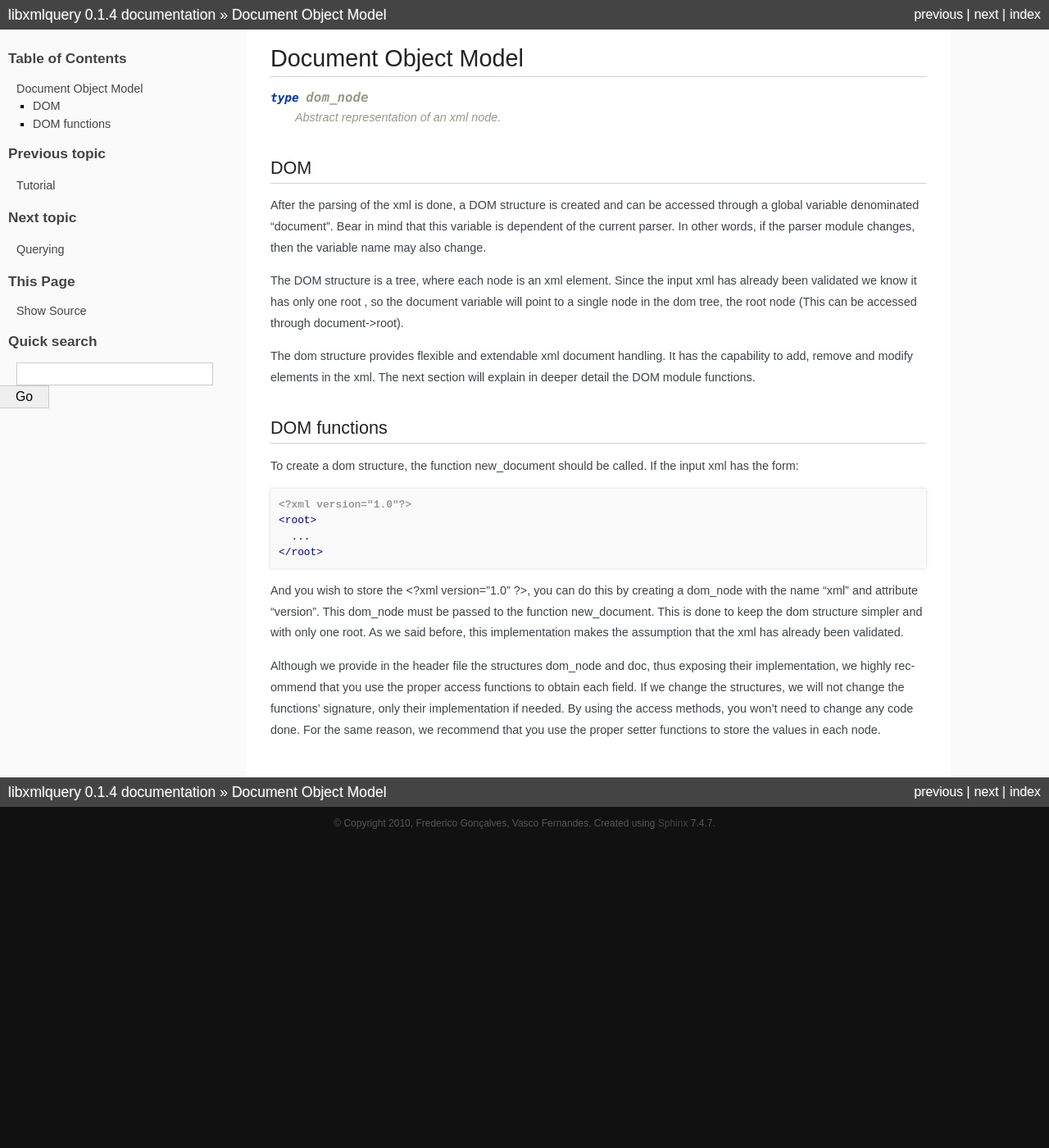
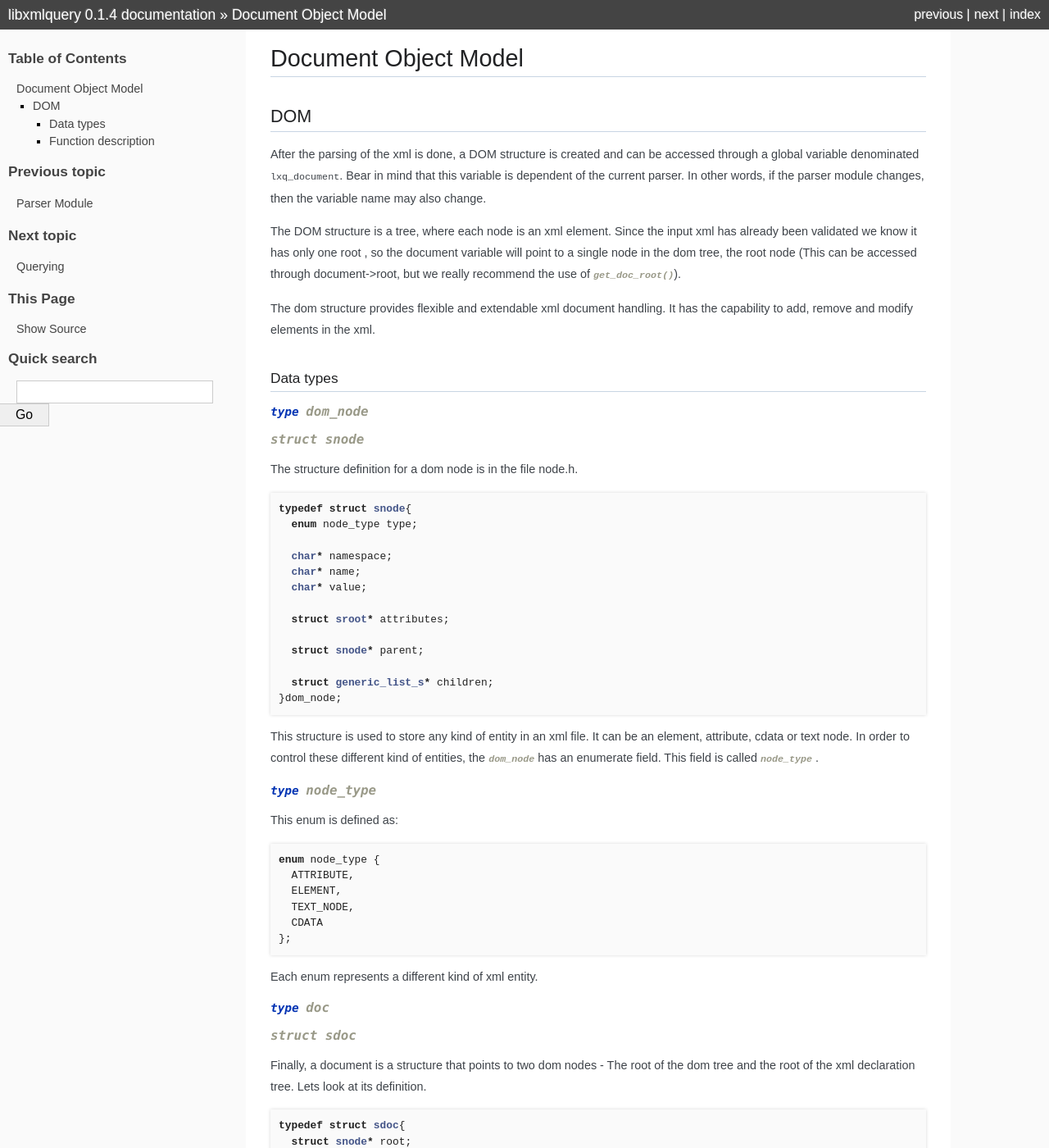
Before and after one commit to nullable/libxmlquery, a Sphinx documentation site: the page built from documentation/dom.rst, in a window 1280 px wide and 1400 px high. Shown: the whole window at 82% size. Built offline with Sphinx 7.4.7, drawn with Linux system fonts in a browser that asks for light colours; pages that are not in the unit, such as notebooks, are missing from menus; some of the changed text lies outside the part shown.

Commit message:
Adicionei documentação sobre o módulo do parser e ainda continuei a do dom. Falta-me terminar a do dom.

```diff
--- a/documentation/dom.rst
+++ b/documentation/dom.rst
@@ -1,16 +1,14 @@
+.. highlight:: c
+
 =====================
 Document Object Model
 =====================
-
-.. c:type:: dom_node
-
-    Abstract representation of an xml node.
 
 DOM
 ---
 
 After the parsing of the xml is done, a DOM structure is created and
-can be accessed through a global variable denominated "document".
+can be accessed through a global variable denominated ``lxq_document``.
 Bear in mind that this variable is dependent of the current parser.
 In other words, if the parser module changes, then the variable name
 may also change.
@@ -18,38 +16,133 @@
 The DOM structure is a tree, where each node is an xml element. Since
 the input xml has already been validated we know it has only one root
 , so the document variable will point to a single node in the dom
-tree, the root node (This can be accessed through document->root).
+tree, the root node (This can be accessed through document->root, but we really recommend the use of :c:func:`get_doc_root`).
 
 The dom structure provides flexible and extendable xml document
 handling. It has the capability to add, remove and modify elements in
-the xml. The next section will explain in deeper detail the DOM
-module functions.
+the xml.
 
-DOM functions
--------------
+Data types
+^^^^^^^^^^
+.. c:type:: dom_node
+.. c:type:: struct snode
 
-To create a dom structure, the function new_document should be
-called. If the input xml has the form:
+The structure definition for a dom node is in the file node.h.
+
+::
+
+  typedef struct snode{
+    enum node_type type;
+
+    char* namespace;
+    char* name;
+    char* value;
+
+    struct sroot* attributes;
+
+    struct snode* parent;
+
+    struct generic_list_s* children;
+  }dom_node;
+
+This structure is used to store any kind of entity in an xml file. It can be an element, attribute, cdata or text node. In order to control these different kind of entities, the :c:type:`dom_node` has an enumerate field. This field is called :c:type:`node_type` .
+
+.. c:type:: node_type
+
+This enum is defined as::
+
+  enum node_type {
+    ATTRIBUTE,
+    ELEMENT,
+    TEXT_NODE,
+    CDATA
+  };
+
+Each enum represents a different kind of xml entity.
+
+.. c:type:: doc
+.. c:type:: struct sdoc
+
+Finally, a document is a structure that points to two dom nodes - The root of the dom tree and the root of the xml declaration tree. Lets look at its definition.
+
+::
+
+  typedef struct sdoc{
+    struct snode* root;
+    struct snode* xml_declaration;
+  }doc;
+
+Suppose we have the following xml file
 
 .. code-block:: xml
 
-    <?xml version="1.0"?>
-    <root>
-      ...
-    </root>
+   <?xml version="1.0" ?>
+   <x>
+     ...
+   </x>
 
-And you wish to store the <?xml version="1.0" ?>, you can do this by
-creating a dom_node with the name "xml" and attribute "version". This
-dom_node must be passed to the function new_document. This is done to
-keep the dom structure simpler and with only one root. As we said
-before, this implementation makes the assumption that the xml has
-already been validated.
+When this xml is parsed, a :c:type:`doc` is created with the field ``xml_declaration`` pointing to a tree that parsed '<?xml version="1.0" ?>' and the ``root`` field pointing to a tree that parsed the rest of the document.
 
-Although we provide in the header file the structures dom_node and
-doc, thus exposing their implementation, we highly recommend that you
-use the proper access functions to obtain each field. If we change
-the structures, we will not change the functions' signature, only
-their implementation if needed. By using the access methods, you
-won't need to change any code done. For the same reason, we recommend
-that you use the proper setter functions to store the values in each
-node.
+Function description
+^^^^^^^^^^^^^^^^^^^^
+.. c:function:: char* set_namespace(dom_node* node, char* namespace)
+
+.. c:function:: char* set_name(dom_node* node, char* name)
+
+.. c:function:: char* set_value(dom_node* node, char* value)
+
+.. c:function:: dom_node* set_doc_root(doc* document, struct snode* root)
+
+.. c:function:: dom_node* set_xml_declaration(doc* document, struct snode* vers)
+
+.. c:function:: void set_parent(dom_node* node, dom_node* parent)
+
+.. c:function:: char* get_namespace(dom_node* node)
+
+.. c:function:: char* get_name(dom_node* node)
+
+.. c:function:: char* get_value(dom_node* node)
+
+.. c:function:: dom_node* get_xml_declaration(doc* document)
+
+.. c:function:: dom_node* get_doc_root(doc* document)
+
+.. c:function:: void prepend_child(dom_node* parent, dom_node* child)
+
+.. c:function:: void append_child(dom_node* parent, dom_node* child)
+
+.. c:function:: void append_children(dom_node* parent, struct generic_list_s* children)
+
+.. c:function:: void add_attribute(dom_node* node, dom_node* attribute)
+
+.. c:function:: doc* new_document(struct snode* xml_declaration)
+
+.. c:function:: dom_node* new_element_node(char* name)
+
+.. c:function:: dom_node* new_text_node(char* text)
+
+.. c:function:: dom_node* new_attribute(char* name, char* value)
+
+.. c:function:: dom_node* new_cdata(char* cdata_text)
+
+.. c:function:: dom_node* get_child_at(dom_node* parent, int index)
+
+.. c:function:: struct generic_list_s* get_children(dom_node* node)
+
+.. c:function:: struct generic_list_s* get_descendants(dom_node* node)
+
+.. c:function:: struct generic_list_s* get_text_nodes(doc* root)
+
+.. c:function:: dom_node* get_attribute_by_name(dom_node* node, char* attr_name)
+
+.. c:function:: struct generic_list_s* get_elements_by_name(doc* root, char* name)
+
+.. c:function:: dom_node* delete_attribute(dom_node* node, char* name)
+
+.. c:function:: void remove_node(doc* root, dom_node* node)
+
+.. c:function:: void destroy_dom_node(dom_node* n)
+
+.. c:function:: void destroy_dom_tree(doc* root)
+
+.. c:function:: void print_node_list(struct generic_list_s* l)
--- a/documentation/index.rst
+++ b/documentation/index.rst
@@ -18,6 +18,7 @@
    :maxdepth: 2
 
    tutorial
+   parser/parser
    dom
    querying
    data_structures/datastructures
--- /dev/null
+++ b/documentation/parser/parser.rst
@@ -0,0 +1,107 @@
+.. highlight:: c
+
+=============
+Parser Module
+=============
+
+The parser module is currently done with the flex lib and yacc. This forced us to merge the xml and query parser onto a single lexer file.
+
+Be aware that the parser is not thread safe and because it uses global variables, xmls and queries have to be parsed one at a time.
+
+Our implementation is divided into 3 files - parser.l, parser.y and dom_parser.c. The parser.l file has all the lexer code. The parser.y defines the yacc grammar and a couple of functions explained in the next section. The dom_parser.c defines two functions which are front ends to the parser and through where all parsing should be done.
+
+If for some reason your program exits without priting any message, you should recompile libxmlquery with ``-DDEBUG``, which may report extra error messages.
+
+Function description
+^^^^^^^^^^^^^^^^^^^^
+
+.. c:function:: void parse_file(char* filename)
+
+   :c:member:`filename` The name of the file to be parsed
+
+   This function maps the file in memory and parses it. The parsed structure is accessible through ``lxq_document``, which is a global variable declared in parser.y. If you need to parse an xml, we strongly recommend that you use :c:func:`parse_dom` .
+
+.. c:function:: void parse_string(const char* str)
+
+   :c:member:`str` The string to be parsed.
+
+   This function parses the input string and stores the result in ``lxq_selected_elements``. If you need to parse a query, we stringly recommend that you use :c:func:`parse_query` .
+
+.. c:function:: doc* parse_dom(char* filename)
+
+   :c:member:`filename` The name of the xml file to be parsed.
+
+   This function parses an xml file, copying the result from :c:func:`parse_file` to another location so you can parse as many xml files as possible. If an error occurs, this function returns NULL.
+
+   The following example shows how to use this function to parse an xml.
+
+   Example::
+
+     #include <stdio.h>
+     #include "serialize.h"
+     #include "dom_parser.h"
+
+     int main(){
+       doc* document = parse_dom("xml_file.xml");
+       char* parsed = node_to_string(t, XML);
+
+       printf("%s", parsed);
+       free(parsed);
+
+       if(document != NULL)
+         destroy_dom_tree(document);
+
+       return 0;
+     }
+
+   You may compile it with
+
+   .. code-block:: bash
+
+     gcc -o test <above_source_file> -I<folder path where our header files are kept>
+
+.. c:function:: list* parse_query(const char* query)
+
+   :c:member:`query` The query to be parsed.
+
+   This function parses a query, copying the result from :c:func:`parse_string` to another location so you can parse as many queries as possible.
+
+   The following example shows how to query an xml file searching for all elements with the name ``segment``. The nodes will be printed to the standard output.
+
+   Example::
+
+     #include <stdio.h>
+     #include <string.h>
+     #include "include/node.h"
+     #include "include/serialize.h"
+     #include "include/dom_parser.h"
+     #include "include/stack.h"
+     #include "include/query_runner.h"
+
+     int main(int argc, char** argv){
+       doc* document = parse_dom("xml_file.xml");
+
+       list* result = query("@segment", get_doc_root(document));
+
+       int i;
+       char* el;
+
+       for(i=0; i < get_count(result); i++){
+           dom_node* t = (dom_node*)get_element_at(result, i);
+ 	   el = node_to_string(t, XML);
+	   printf("%s", el);
+	   free(el);
+	}
+	printf("%d results.\n", get_count(result));
+
+	if(document != NULL)
+	   destroy_dom_tree(document);
+
+	return 0;
+     }
+
+   You may compile it with
+
+   .. code-block:: bash
+
+     gcc -o test <above_source_file> -I<folder path where our header files are kept>
```
